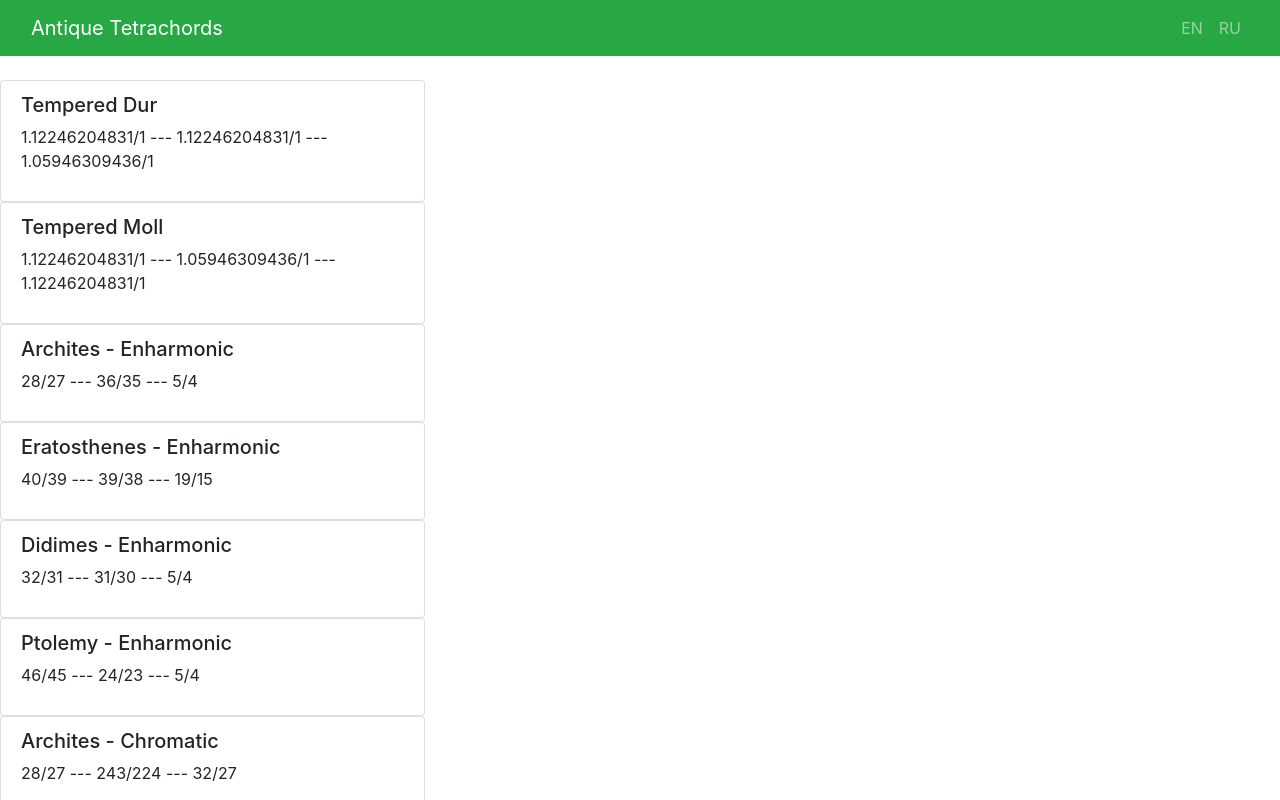
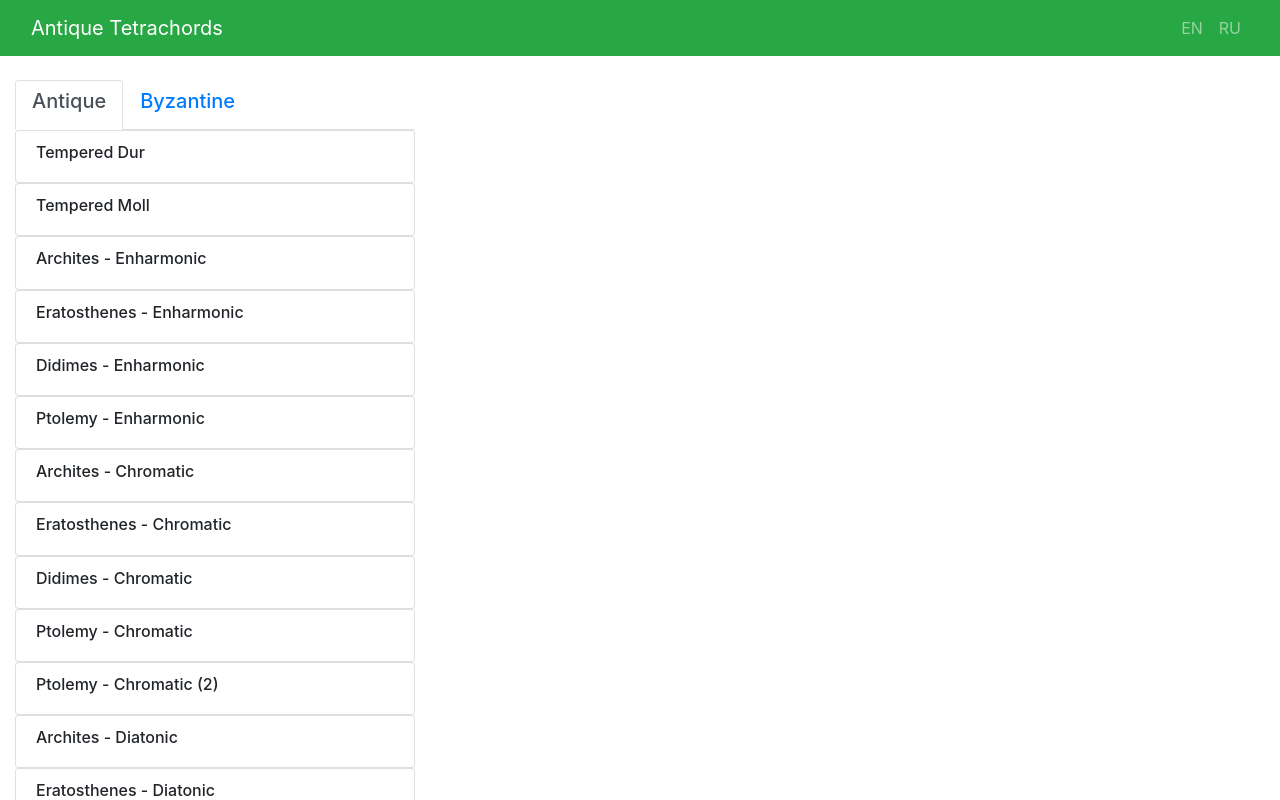
Before and after one commit to ivanov-slk/antique-tetrachords, an Angular app: page / in a window 1280 px wide. Shown: the top 800 px of the page. Built offline with nearby package versions, Linux system fonts and the light colour scheme; what angular-plotly.js would draw is missing.

Commit message:
added Byzantine section

```diff
--- a/src/app/melodies/melody-list/melody-item/melody-item.component.html
+++ b/src/app/melodies/melody-list/melody-item/melody-item.component.html
@@ -5,7 +5,7 @@
   [style.backgroundColor]="isActive ? 'lightgreen' : 'white'"
 >
   <div class="pull-left">
-    <h5 class="list-group-item-heading">{{ melody.name | translate }}</h5>
-    <p class="list-group-item-text">{{ melody.ratios.join(' --- ') }}</p>
+    <h6 class="list-group-item-heading">{{ melody.name | translate }}</h6>
+    <!-- <p class="list-group-item-text">{{ melody.ratios.join(' --- ') }}</p> -->
   </div></a
 >
--- a/src/app/melodies/melody-list/melody-list.component.html
+++ b/src/app/melodies/melody-list/melody-list.component.html
@@ -1,8 +1,30 @@
-<div class="row">
-  <div class="col-md-10">
-    <app-melody-item
-      *ngFor="let melodyEl of melodies"
-      [melody]="melodyEl"
-    ></app-melody-item>
-  </div>
+<!-- <div class="row"> -->
+<div class="col-md-10">
+  <ul class="nav nav-tabs">
+    <li class="nav-item">
+      <a
+        href="#"
+        class="nav-link"
+        (click)="setMelodyGroup('antique')"
+        [ngClass]="{ active: melodyGroup === 'antique' }"
+      >
+        <h5>Antique</h5>
+      </a>
+    </li>
+    <li class="nav-item">
+      <a
+        href="#"
+        class="nav-link"
+        (click)="setMelodyGroup('byzantine')"
+        [ngClass]="{ active: melodyGroup === 'byzantine' }"
+      >
+        <h5>Byzantine</h5>
+      </a>
+    </li>
+  </ul>
+  <app-melody-item
+    *ngFor="let melodyEl of melodies"
+    [melody]="melodyEl"
+  ></app-melody-item>
 </div>
+<!-- </div> -->
--- a/src/app/melodies/melody-list/melody-list.component.ts
+++ b/src/app/melodies/melody-list/melody-list.component.ts
@@ -1,18 +1,26 @@
-import { Component, OnInit } from '@angular/core';
-import { MelodyService } from '../melody.service';
-import { Melody } from '../melody.model';
+import { Component, OnInit, Input } from "@angular/core";
+import { MelodyService } from "../melody.service";
+import { Melody } from "../melody.model";
 
 @Component({
-  selector: 'app-melody-list',
-  templateUrl: './melody-list.component.html',
-  styleUrls: ['./melody-list.component.css']
+  selector: "app-melody-list",
+  templateUrl: "./melody-list.component.html",
+  styleUrls: ["./melody-list.component.css"]
 })
 export class MelodyListComponent implements OnInit {
   melodies: Melody[];
+  melodyGroup: string;
 
   constructor(private melodyService: MelodyService) {}
 
   ngOnInit() {
-    this.melodies = this.melodyService.getMelodies();
+    this.melodyGroup = "antique";
+    this.melodies = this.melodyService.getMelodies(this.melodyGroup);
+  }
+
+  setMelodyGroup(value: string) {
+    this.melodyGroup = value;
+    console.log(this.melodyGroup);
+    this.melodies = this.melodyService.getMelodies(value);
   }
 }
--- a/src/app/melodies/melody.service.ts
+++ b/src/app/melodies/melody.service.ts
@@ -1,39 +1,56 @@
-import { Melody } from './melody.model';
-import { Injectable } from '@angular/core';
+import { Melody } from "./melody.model";
+import { Injectable } from "@angular/core";
 
 @Injectable()
 export class MelodyService {
-  private melodies: Melody[] = [
-    new Melody('temperedDur', [
-      '1.12246204831/1',
-      '1.12246204831/1',
-      '1.05946309436/1'
+  private antiqueMelodies: Melody[] = [
+    new Melody("temperedDur", [
+      "1.12246204831/1",
+      "1.12246204831/1",
+      "1.05946309436/1"
     ]),
-    new Melody('temperedMoll', [
-      '1.12246204831/1',
-      '1.05946309436/1',
-      '1.12246204831/1'
+    new Melody("temperedMoll", [
+      "1.12246204831/1",
+      "1.05946309436/1",
+      "1.12246204831/1"
     ]),
-    new Melody('architesEnharmonic', ['28/27', '36/35', '5/4']),
-    new Melody('eratosthenesEnharmonic', ['40/39', '39/38', '19/15']),
-    new Melody('didimesEnharmonic', ['32/31', '31/30', '5/4']),
-    new Melody('ptolemyEnharmonic', ['46/45', '24/23', '5/4']),
-    new Melody('architesChromatic', ['28/27', '243/224', '32/27']),
-    new Melody('eratosthenesChromatic', ['20/19', '19/18', '6/5']),
-    new Melody('didimesChromatic', ['16/15', '25/24', '6/5']),
-    new Melody('ptolemyChromatic', ['28/27', '15/14', '6/5']),
-    new Melody('ptolemyChromatic2', ['22/21', '12/11', '7/6']),
-    new Melody('architesDiatonic', ['28/27', '8/7', '9/8']),
-    new Melody('eratosthenesDiatonic', ['256/243', '9/8', '9/8']),
-    new Melody('didimesDiatonic', ['16/15', '10/9', '9/8']),
-    new Melody('ptolemyDiatonicSoft', ['21/20', '10/9', '8/7']),
-    new Melody('ptolemyDiatonicTonic', ['28/27', '8/7', '9/8']),
-    new Melody('ptolemyDiatonicHard', ['16/15', '9/8', '10/9']),
-    new Melody('ptolemyDiatonicFlat', ['12/11', '11/10', '10/9']),
-    new Melody('ptolemyDiatonicDouble', ['256/243', '9/8', '9/8'])
+    new Melody("architesEnharmonic", ["28/27", "36/35", "5/4"]),
+    new Melody("eratosthenesEnharmonic", ["40/39", "39/38", "19/15"]),
+    new Melody("didimesEnharmonic", ["32/31", "31/30", "5/4"]),
+    new Melody("ptolemyEnharmonic", ["46/45", "24/23", "5/4"]),
+    new Melody("architesChromatic", ["28/27", "243/224", "32/27"]),
+    new Melody("eratosthenesChromatic", ["20/19", "19/18", "6/5"]),
+    new Melody("didimesChromatic", ["16/15", "25/24", "6/5"]),
+    new Melody("ptolemyChromatic", ["28/27", "15/14", "6/5"]),
+    new Melody("ptolemyChromatic2", ["22/21", "12/11", "7/6"]),
+    new Melody("architesDiatonic", ["28/27", "8/7", "9/8"]),
+    new Melody("eratosthenesDiatonic", ["256/243", "9/8", "9/8"]),
+    new Melody("didimesDiatonic", ["16/15", "10/9", "9/8"]),
+    new Melody("ptolemyDiatonicSoft", ["21/20", "10/9", "8/7"]),
+    new Melody("ptolemyDiatonicTonic", ["28/27", "8/7", "9/8"]),
+    new Melody("ptolemyDiatonicHard", ["16/15", "9/8", "10/9"]),
+    new Melody("ptolemyDiatonicFlat", ["12/11", "11/10", "10/9"]),
+    new Melody("ptolemyDiatonicDouble", ["256/243", "9/8", "9/8"])
   ];
 
-  getMelodies() {
-    return this.melodies.slice();
+  private byzantineMelodies = [
+    new Melody("temperedDur", [
+      "1.12246204831/1",
+      "1.12246204831/1",
+      "1.05946309436/1"
+    ]),
+    new Melody("temperedMoll", [
+      "1.12246204831/1",
+      "1.05946309436/1",
+      "1.12246204831/1"
+    ])
+  ];
+
+  getMelodies(melodyGroup: string) {
+    if (melodyGroup === "antique") {
+      return this.antiqueMelodies.slice();
+    } else {
+      return this.byzantineMelodies.slice();
+    }
   }
 }
```
